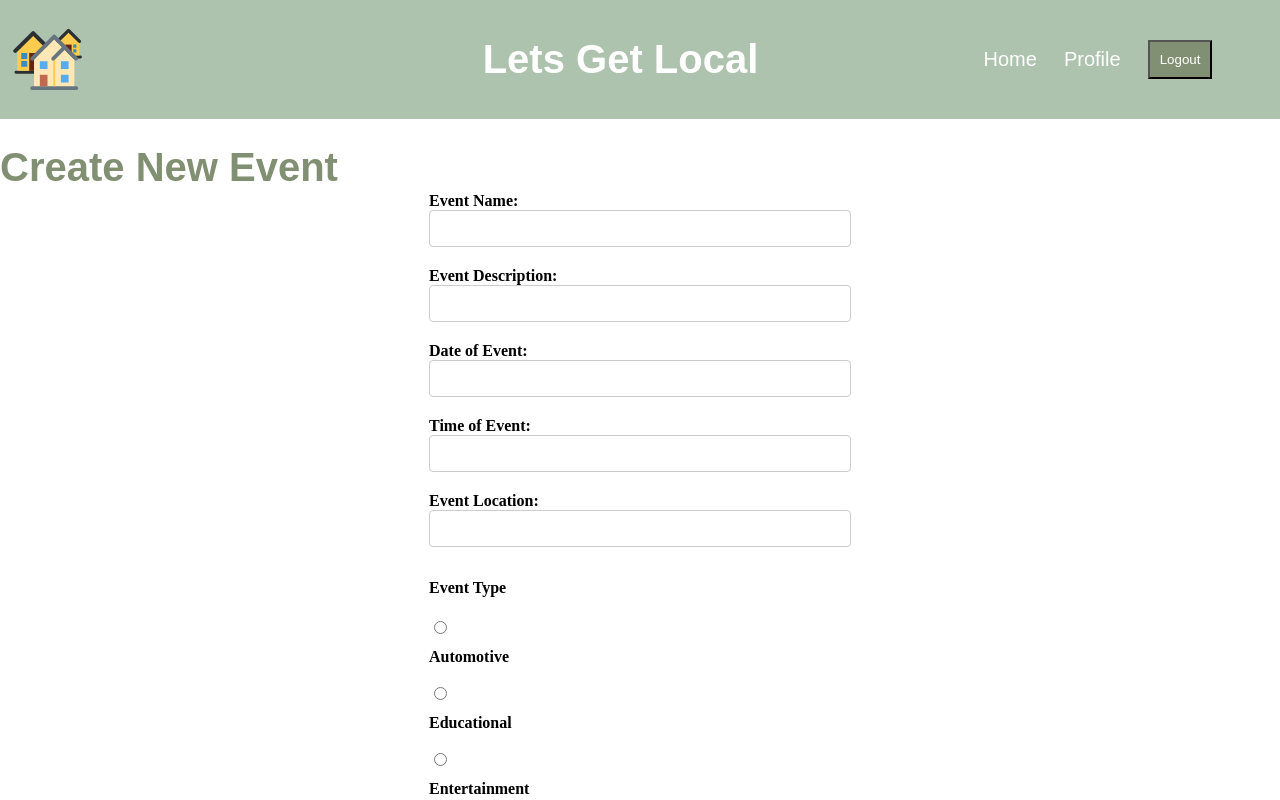
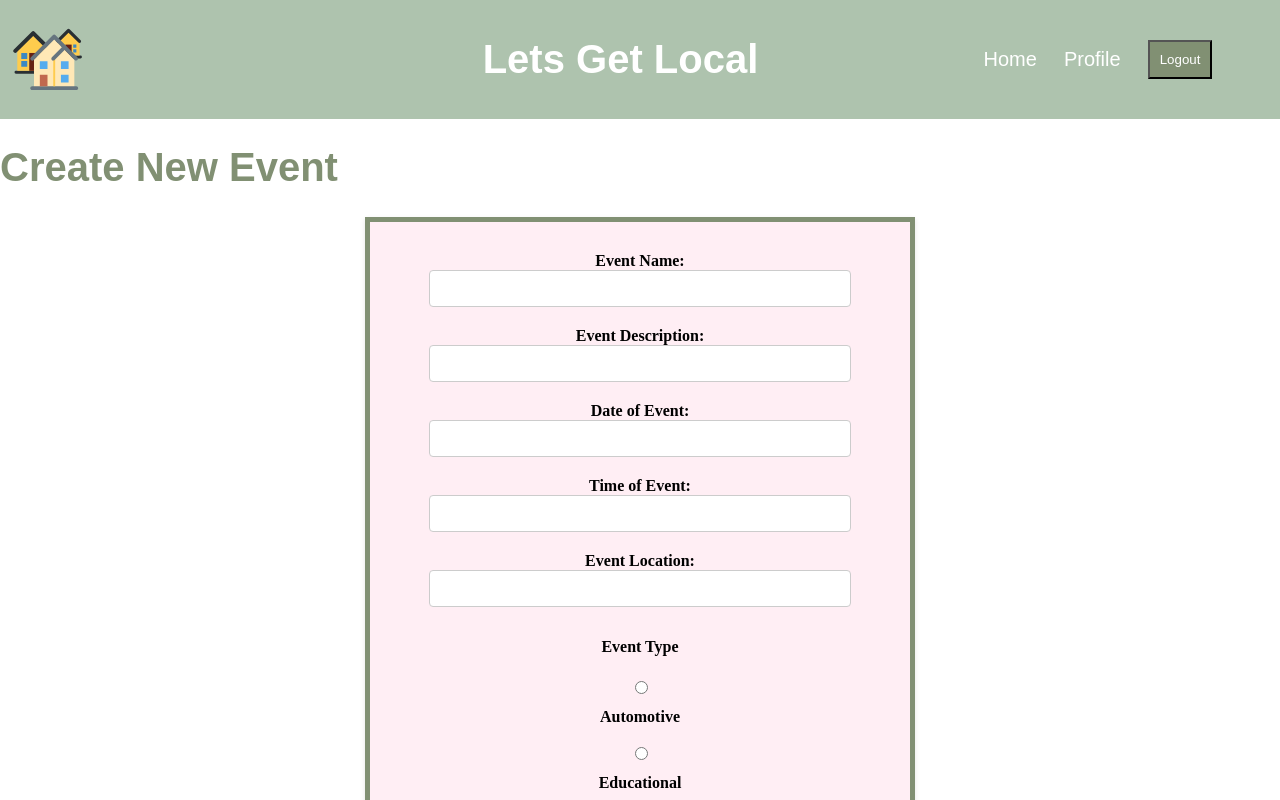
Before and after one commit to hollyniquette/lets-get-local, a React (Vite) app in the folder client/: page /profile/newevent in a window 1280 px wide. Shown: the top 800 px of the page. Built offline with nearby package versions, Linux system fonts and the light colour scheme.

Commit message:
Update NewEvent for css

```diff
--- a/client/src/components/NewEvent.jsx
+++ b/client/src/components/NewEvent.jsx
@@ -45,7 +45,7 @@ export default function NewEvent() {
             <Navbar/>
             <h1>Create New Event</h1>
 
-            <div className="newEventBox">
+            <div className="box">
                 <form onSubmit={handleFormSubmit}>
                     <label htmlFor="EventName">Event Name: </label>
                     <input required type="text" id="EventName" name="EventName" value={name} onChange={(event) => setName(event.target.value)}/>
```
